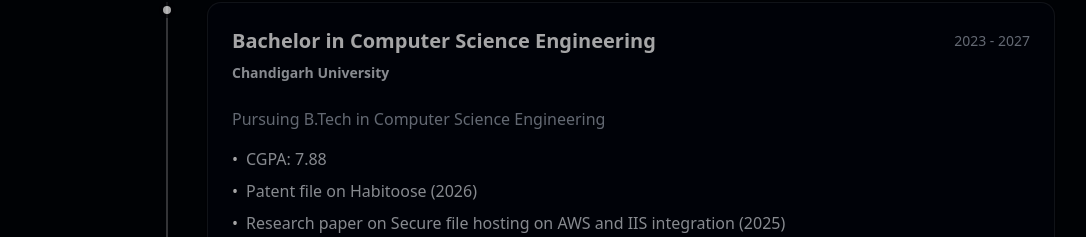
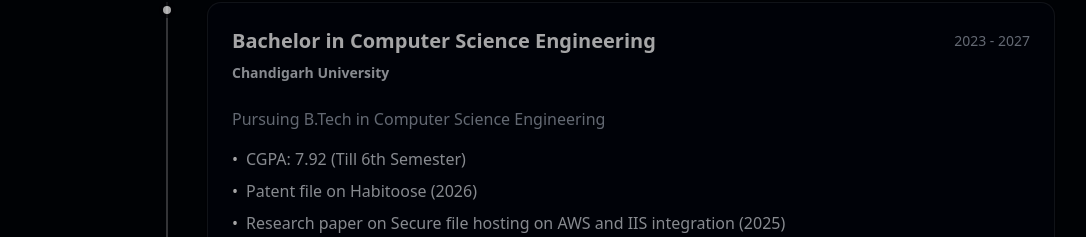
Before and after one commit to Akshayguleria22/portfolio, a Next.js app: page / in a window 1280 px wide. Shown: the part 5344-5581 px from the top of the page, without its empty margins (33-1119 px from the left). Built offline with nearby package versions, Linux system fonts and the light colour scheme.

Commit message:
june resume

```diff
--- a/components/Education.tsx
+++ b/components/Education.tsx
@@ -19,7 +19,7 @@
     period: "2023 - 2027",
     description: "Pursuing B.Tech in Computer Science Engineering",
     achievements: [
-      "CGPA: 7.88",
+      "CGPA: 7.92 (Till 6th Semester)",
       "Patent file on Habitoose (2026)",
       "Research paper on Secure file hosting on AWS and IIS integration (2025)",
       "Patent file on UrbanGuardian (2024)",
--- a/components/Hero.tsx
+++ b/components/Hero.tsx
@@ -105,7 +105,7 @@
               Contact Me
             </MagneticButton>
             <MagneticButton
-              href="https://drive.google.com/file/d/1xYS37KJyOja5wbga7yANE3QPgQmoWWMe/view?usp=sharing"
+              href="https://drive.google.com/file/d/13RSwOZeAhgCVX_G262hh1YVcttqzzepq/view?usp=sharing"
               target="_blank"
               rel="noopener noreferrer"
               className="px-6 sm:px-8 py-2.5 sm:py-3 text-sm sm:text-base bg-white text-black font-semibold rounded-lg hover:bg-gray-200 transition-colors"
--- a/components/Navigation.tsx
+++ b/components/Navigation.tsx
@@ -66,7 +66,7 @@
               transition={{ duration: 0.5, delay: navItems.length * 0.1 }}
             >
               <MagneticButton
-                href="https://drive.google.com/file/d/1xYS37KJyOja5wbga7yANE3QPgQmoWWMe/view?usp=sharing"
+                href="https://drive.google.com/file/d/13RSwOZeAhgCVX_G262hh1YVcttqzzepq/view?usp=sharing"
                 target="_blank"
                 rel="noopener noreferrer"
                 className="px-4 py-2 bg-white text-black font-semibold rounded-lg hover:bg-gray-200 transition-colors text-sm"
```
